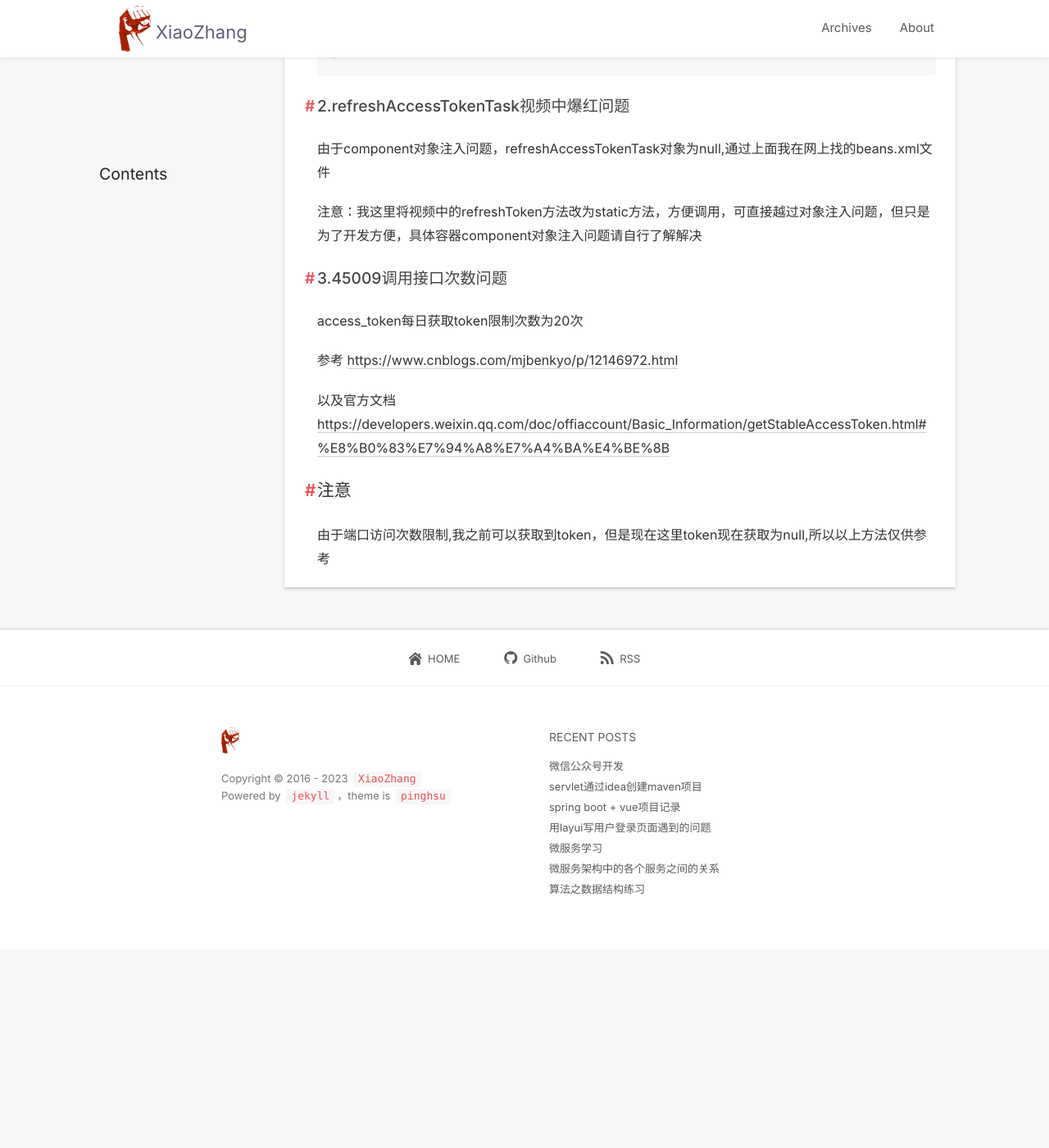
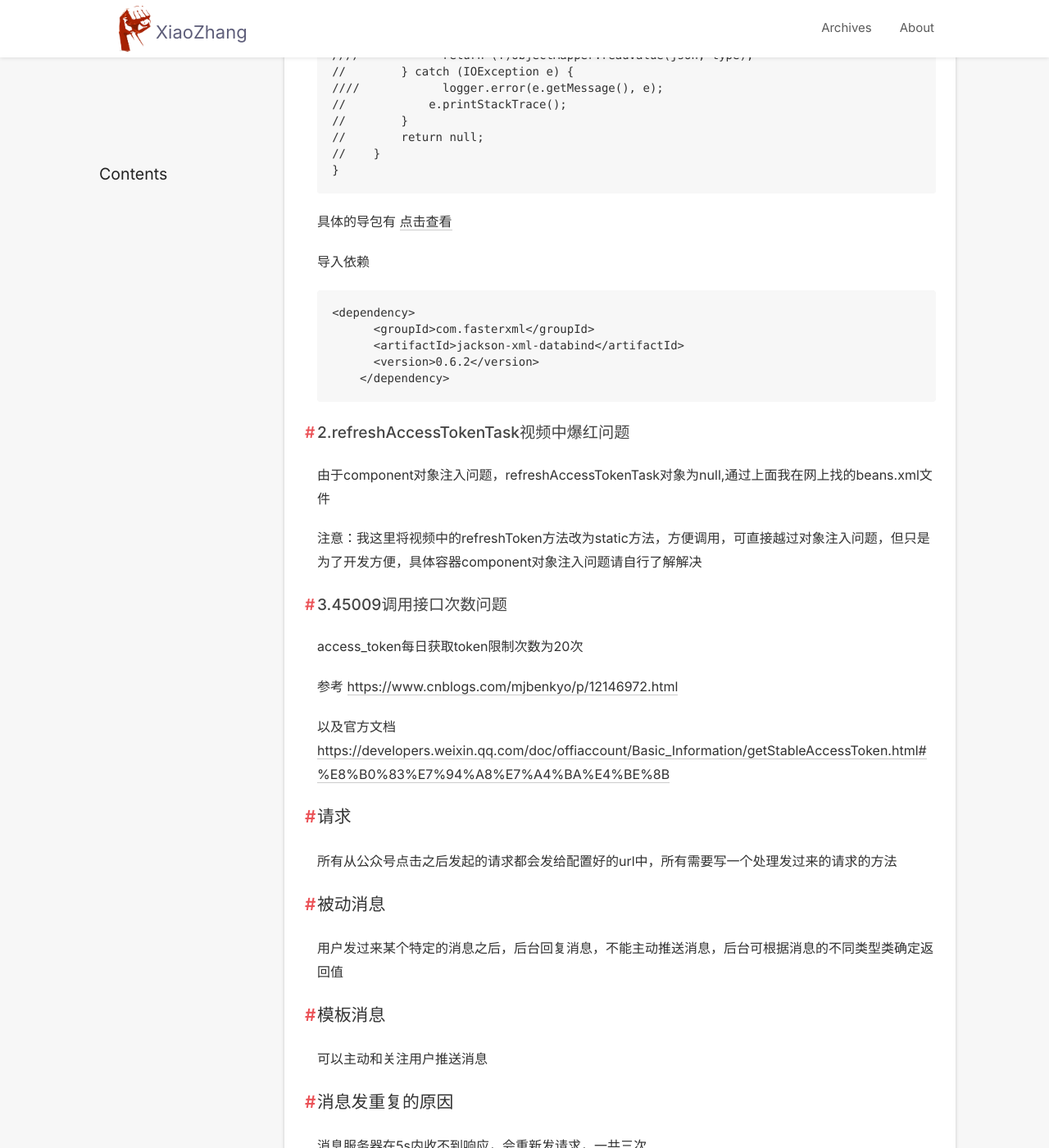
Before and after one commit to zwfhhh/zwfhhh.github.io, a Jekyll site: the page built from _posts/2023-09-10-weixin-settings.md, in a window 1280 px wide and 1400 px high, scrolled down 4238 px. Shown: the whole window at 82% size. Built offline with Jekyll 4.4.1, drawn with Linux system fonts in a browser that asks for light colours; nearby versions of some CDN libraries; comment, search, counter and statistics services are not loaded; before the commit the page ends 5395 px from its top, so only the background shows below that; some of the changed text lies outside the part shown.

Commit message:
Update 2023-09-10-weixin-settings.md

````diff
--- a/_posts/2023-09-10-weixin-settings.md
+++ b/_posts/2023-09-10-weixin-settings.md
@@ -197,6 +197,19 @@ public class JsonUtils {
 }
 ```
 
+具体的导包有
+[点击查看](https://img-blog.csdnimg.cn/62db2d48ab9e446c865cbd0dd351d37e.png)
+
+导入依赖
+
+```
+<dependency>
+      <groupId>com.fasterxml</groupId>
+      <artifactId>jackson-xml-databind</artifactId>
+      <version>0.6.2</version>
+    </dependency>
+```
+
 ### 2.refreshAccessTokenTask视频中爆红问题
 由于component对象注入问题，refreshAccessTokenTask对象为null,通过上面我在网上找的beans.xml文件
 
@@ -217,5 +230,24 @@ access_token每日获取token限制次数为20次
 [https://developers.weixin.qq.com/doc/offiaccount/Basic_Information/getStableAccessToken.html#%E8%B0%83%E7%94%A8%E7%A4%BA%E4%BE%8B](https://developers.weixin.qq.com/doc/offiaccount/Basic_Information/getStableAccessToken.html#%E8%B0%83%E7%94%A8%E7%A4%BA%E4%BE%8B)
 
 
-## 注意
+
+
+## 请求
+所有从公众号点击之后发起的请求都会发给配置好的url中，所有需要写一个处理发过来的请求的方法
+
+## 被动消息
+用户发过来某个特定的消息之后，后台回复消息，不能主动推送消息，后台可根据消息的不同类型类确定返回值
+
+## 模板消息
+可以主动和关注用户推送消息
+
+## 消息发重复的原因
+消息服务器在5s内收不到响应，会重新发请求，一共三次
+
+推荐使用FromUserName+CreateTime排重
+
+# 总结
+微信公众号开发相当于前端定义好了规则，点击一些按钮或者发送一些消息之后，全部会通过post的方式发给配置好的url，在后台进一步处理
+
+# 注意
 由于端口访问次数限制,我之前可以获取到token，但是现在这里token现在获取为null,所以以上方法仅供参考
````
